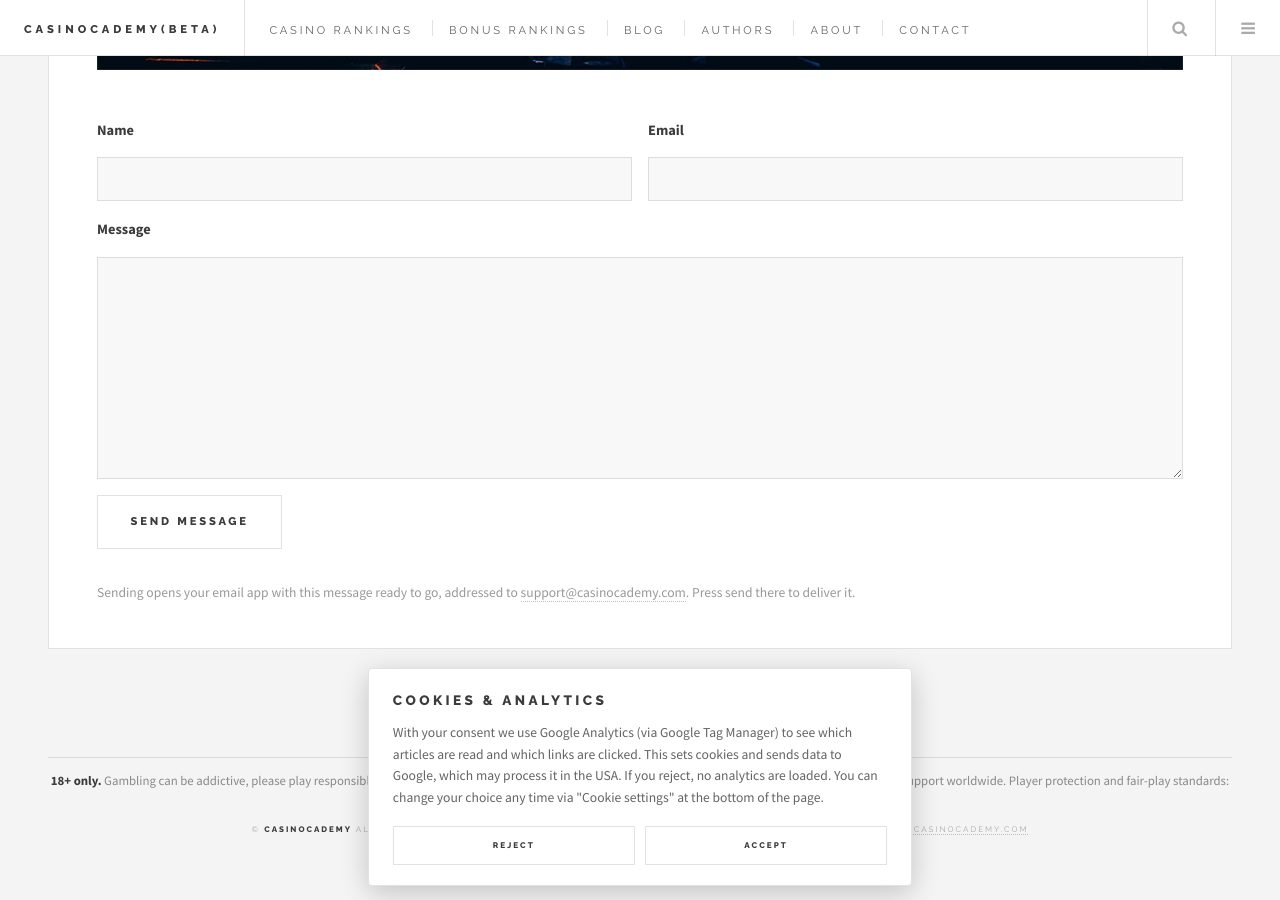
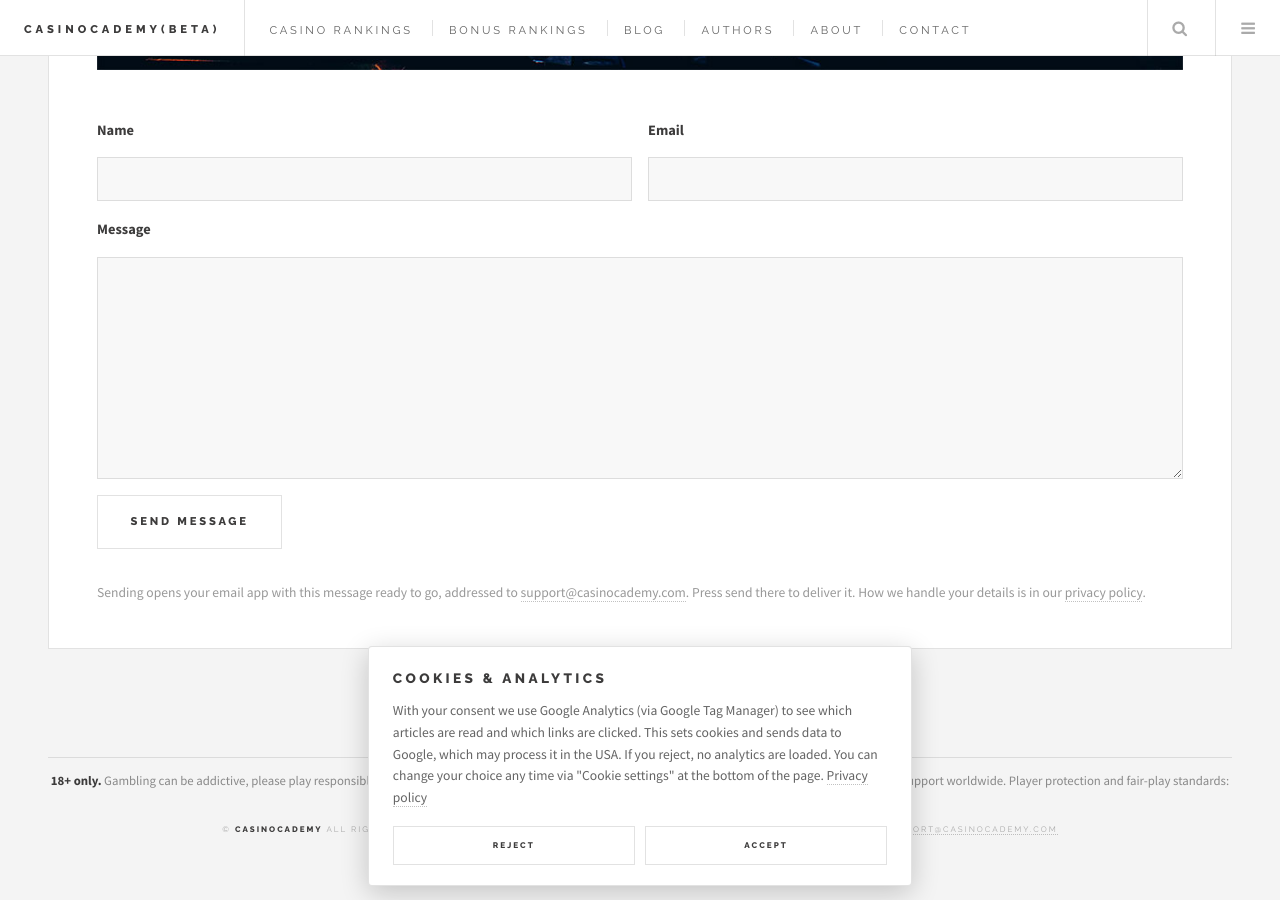
Before and after one commit to MI6-EMP-ID-007/MI6-EMP-ID-007.github.io, a Jekyll site: the page built from contact.md, in a window 1280 px wide and 900 px high, scrolled down 730 px. Built offline with Jekyll 4.4.1, drawn with Linux system fonts in a browser that asks for light colours.

Commit message:
Add privacy policy page and link it from footer, contact page and cookie banner (#59)
Co-Authored-By: Claude Sonnet 5.5 <noreply@anthropic.com>

```diff
--- a/_config.yml
+++ b/_config.yml
@@ -4,6 +4,7 @@ description: Casinocademy teaches online casino players how it all works, with p
 url: "https://casinocademy.com"
 baseurl: ""
 lang: en
+privacy_url: /privacy/
 timezone: UTC
 locale: en_GB
 excerpt_separator: <!--more-->
--- a/_includes/footer.html
+++ b/_includes/footer.html
@@ -9,6 +9,6 @@
 									-->
 								</ul>
 								<p class="responsible-gambling"><strong>18+ only.</strong> Gambling can be addictive, please play responsibly and only with money you can afford to lose. Need help? <a href="https://www.gamblingtherapy.org" target="_blank" rel="noopener noreferrer">Gambling Therapy</a> offers free, confidential support worldwide. Player protection and fair-play standards: <a href="https://ecogra.org" target="_blank" rel="noopener noreferrer">eCOGRA</a>.</p>
-								<p class="copyright">&copy; <strong>Casinocademy</strong> All rights reserved | Design by: <a href="http://html5up.net">HTML5 UP</a> | <a href="/topics/">Topics</a> | <a href="/contact">Contact</a> | <a href="#" role="button" data-cookie-settings>Cookie settings</a> | <a href="mailto:support@casinocademy.com">support@casinocademy.com</a></p>
+								<p class="copyright">&copy; <strong>Casinocademy</strong> All rights reserved | Design by: <a href="http://html5up.net">HTML5 UP</a> | <a href="/topics/">Topics</a> | <a href="/contact">Contact</a> | <a href="/privacy/">Privacy</a> | <a href="#" role="button" data-cookie-settings>Cookie settings</a> | <a href="mailto:support@casinocademy.com">support@casinocademy.com</a></p>
 							</section>
 						</section>
--- a/contact.md
+++ b/contact.md
@@ -26,5 +26,5 @@ subtitle: |
 		</div>
 	</div>
 </form>
-<p class="form-note">Sending opens your email app with this message ready to go, addressed to <a href="mailto:support@casinocademy.com">support@casinocademy.com</a>. Press send there to deliver it.</p>
+<p class="form-note">Sending opens your email app with this message ready to go, addressed to <a href="mailto:support@casinocademy.com">support@casinocademy.com</a>. Press send there to deliver it. How we handle your details is in our <a href="/privacy/">privacy policy</a>.</p>
 <script src="{{ '/assets/js/contact.js' | relative_url }}"></script>
```
Also changed, not shown: issues.md (+11 -1 lines), privacy.md (added, +62 -0 lines).
